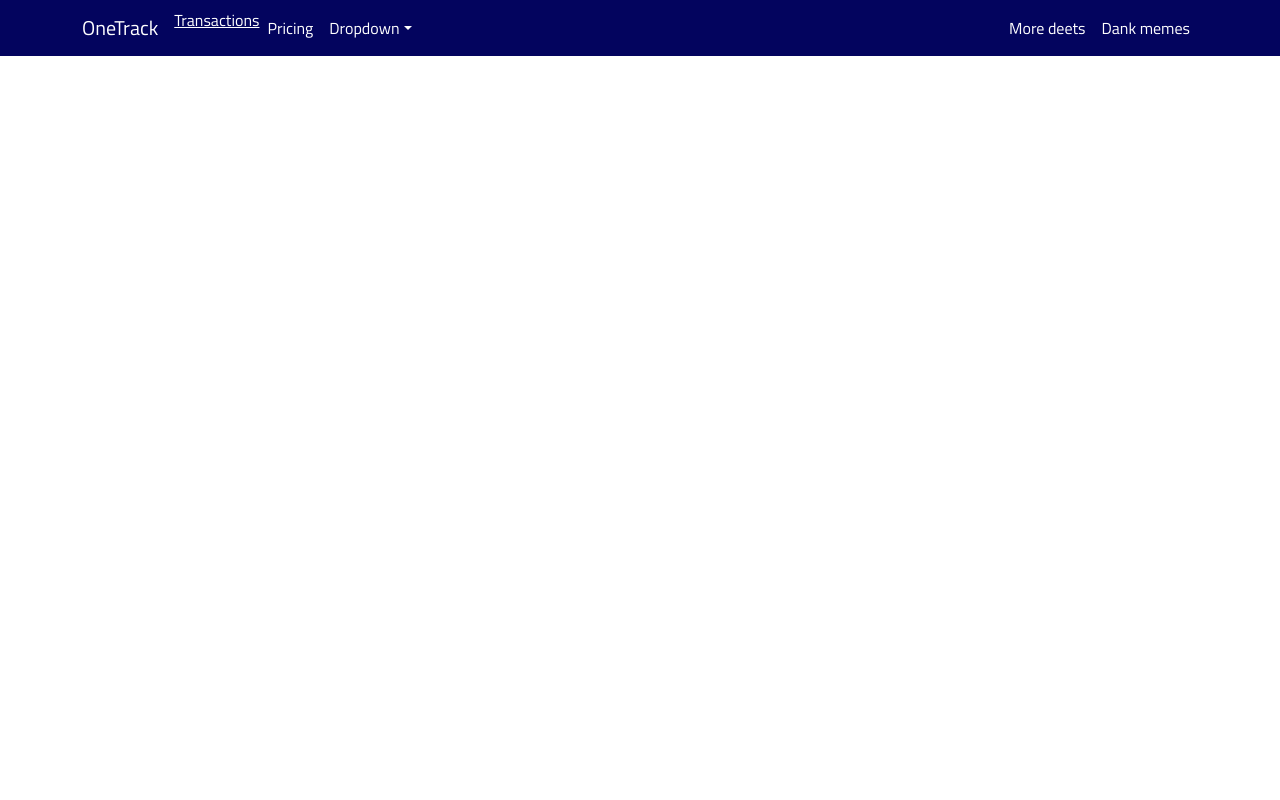
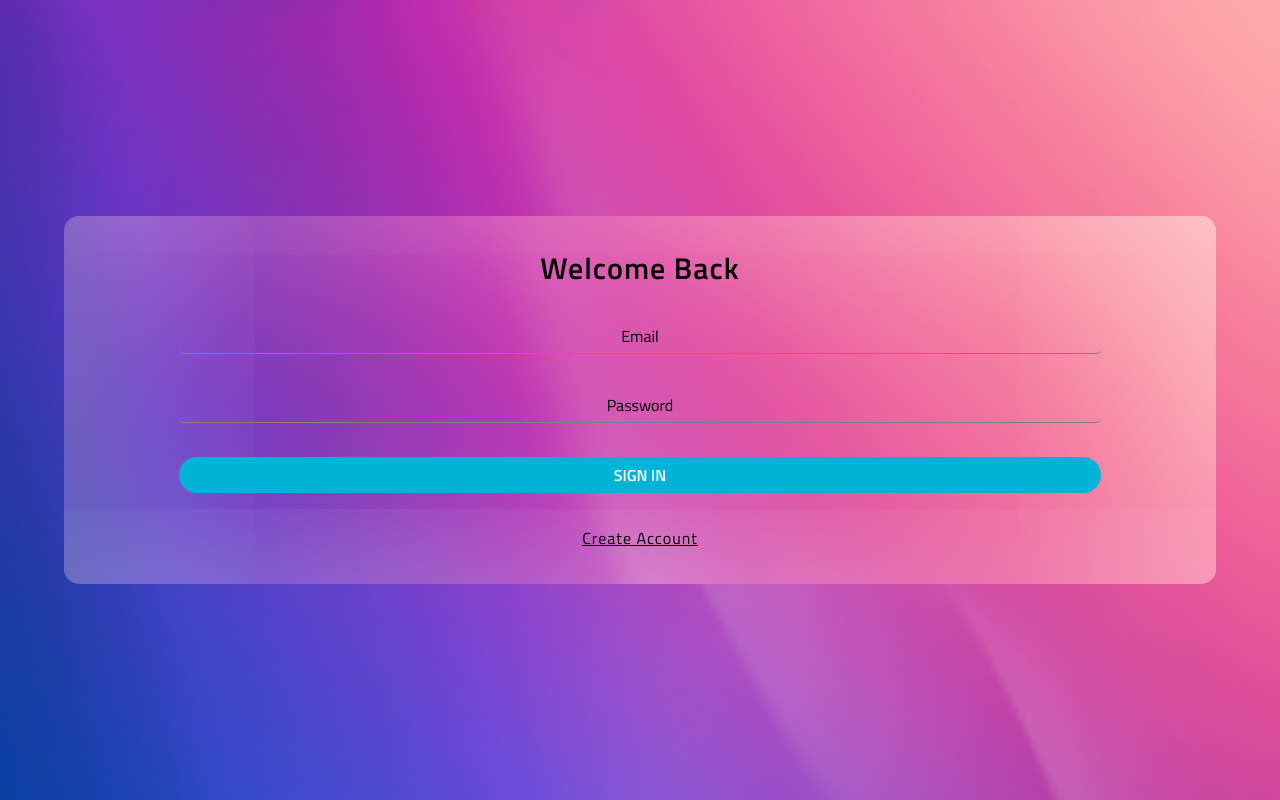
Before and after one commit to sebcyde/OneTrack, a React (Vite) app in the folder OneTrack/: page /signin in a window 1280 px wide. Built offline with nearby package versions, Linux system fonts and the light colour scheme; no server answers.

Commit message:
auth pages styling

```diff
--- a/OneTrack/src/App.tsx
+++ b/OneTrack/src/App.tsx
@@ -1,17 +1,36 @@
 import { useEffect, useState } from 'react';
-import { Routes, Route } from 'react-router-dom';
+import { Routes, Route, useNavigate } from 'react-router-dom';
 import MainNavbar from './Components/MainNavbar/MainNavbar';
 import Dashboard from './Pages/Dashboard/Dashboard';
 import Transactions from './Pages/Transactions/Transactions';
 import LoadingScreen from './Pages/LoadingScreen/LoadingScreen';
+import SignUpComponent from './Pages/SignUp/SignUpComponent';
+import SignInComponent from './Pages/SignIn/SignInComponent';
+import { getAuth, onAuthStateChanged } from 'firebase/auth';
 
 function App() {
 	const [Loading, setLoading] = useState<boolean>(true);
+	const [MainNav, setMainNav] = useState<any>(undefined);
+	const navigate = useNavigate();
+	const auth = getAuth();
 
 	useEffect(() => {
 		setTimeout(() => {
 			setLoading(false);
 		}, 2000);
+	}, []);
+
+	useEffect(() => {
+		onAuthStateChanged(auth, (user) => {
+			if (!user) {
+				console.log('From App. No User Present');
+				navigate('/signin');
+				setMainNav(undefined);
+			} else {
+				navigate('/');
+				setMainNav(<MainNavbar />);
+			}
+		});
 	}, []);
 
 	return (
@@ -20,9 +39,11 @@ function App() {
 				<LoadingScreen />
 			) : (
 				<>
-					<MainNavbar />
+					{MainNav}
 					<Routes>
 						<Route path="/" element={<Dashboard />} />
+						<Route path="/signup" element={<SignUpComponent />} />
+						<Route path="/signin" element={<SignInComponent />} />
 						<Route path="/transactions" element={<Transactions />} />
 					</Routes>
 				</>
--- /dev/null
+++ b/OneTrack/src/Pages/SignIn/SignInComponent.tsx
@@ -0,0 +1,46 @@
+import React, { useState } from 'react';
+import { Button } from 'react-bootstrap';
+import { Link, useNavigate } from 'react-router-dom';
+import { getAuth } from 'firebase/auth';
+import { SignIn, app } from '../../Config/Firebase.js';
+
+function SignInComponent(): any {
+	const auth = getAuth(app);
+	const [UserEmail, setUserEmail] = useState('');
+	const [UserPassword, setUserPassword] = useState('');
+	const navigate = useNavigate();
+
+	const SetSignIn = (e: any) => {
+		e.preventDefault();
+		SignIn(auth, UserEmail, UserPassword);
+	};
+
+	return (
+		<div className="SignInContainer">
+			<div>
+				<form
+					onSubmit={(e) => {
+						e.preventDefault();
+						SignIn(auth, UserEmail, UserPassword);
+					}}
+				>
+					<h2>Welcome Back</h2>
+					<input
+						type="text"
+						placeholder="Email"
+						onChange={(e) => setUserEmail(e.target.value)}
+					/>
+					<input
+						type="text"
+						placeholder="Password"
+						onChange={(e) => setUserPassword(e.target.value)}
+					/>
+					<Button onClick={SetSignIn}>Sign In</Button>
+					<Link to="/signup">Create account</Link>
+				</form>
+			</div>
+		</div>
+	);
+}
+
+export default SignInComponent;
--- /dev/null
+++ b/OneTrack/src/Pages/SignUp/SignUpComponent.tsx
@@ -0,0 +1,46 @@
+import React, { useState } from 'react';
+import { Button } from 'react-bootstrap';
+import { Link } from 'react-router-dom';
+import { getAuth } from 'firebase/auth';
+import { SignUp, app } from '../../Config/Firebase.js';
+
+function SignUpComponent() {
+	const auth = getAuth(app);
+	const [UserPassword, setUserPassword] = useState('');
+	const [UserEmail, setUserEmail] = useState('');
+	const [UserName, setUserName] = useState('');
+
+	const SetSignUp = (e: any) => {
+		e.preventDefault();
+		SignUp(auth, UserEmail, UserPassword, UserName);
+	};
+
+	return (
+		<div className="SignUnContainer">
+			<div>
+				<form>
+					<h2>Sign Up</h2>
+					<input
+						type="text"
+						placeholder="Name"
+						onChange={(e) => setUserName(e.target.value)}
+					/>
+					<input
+						type="text"
+						placeholder="Email"
+						onChange={(e) => setUserEmail(e.target.value)}
+					/>
+					<input
+						type="text"
+						placeholder="Password"
+						onChange={(e) => setUserPassword(e.target.value)}
+					/>
+					<Button onClick={SetSignUp}>Sign Up</Button>
+					<Link to="/signin">Already have an account?</Link>
+				</form>
+			</div>
+		</div>
+	);
+}
+
+export default SignUpComponent;
--- /dev/null
+++ b/OneTrack/src/Styles/AuthPages.scss
@@ -0,0 +1,96 @@
+.SignInContainer,
+.SignUnContainer {
+	display: flex;
+	flex-direction: column;
+	height: 100vh;
+	width: 100vw;
+	display: flex;
+	justify-content: center;
+	align-items: center;
+	color: black;
+	// background-image: linear-gradient(
+	// 	109.6deg,
+	// 	rgba(156, 252, 248, 1) 11.2%,
+	// 	rgba(110, 123, 251, 1) 91.1%
+	// );
+	background-image: url('../assets/BG/abstract1.png');
+	background-size: cover;
+
+	> div {
+		// border: 1px solid black;
+		background-color: white;
+		width: 90%;
+		height: 46%;
+		text-align: center;
+		display: flex;
+		flex-direction: column;
+		align-items: center;
+		justify-content: space-evenly;
+		border-radius: 15px;
+		letter-spacing: 1px;
+		position: relative;
+		z-index: 1;
+		background: inherit;
+		overflow: hidden;
+
+		&::before {
+			content: '';
+			position: absolute;
+			background: inherit;
+			z-index: -1;
+			top: 0;
+			left: 0;
+			right: 0;
+			bottom: 0;
+			box-shadow: inset 0 0 2000px rgba(255, 255, 255, 0.6);
+			filter: blur(10px);
+			margin: -20px;
+		}
+
+		h2 {
+			margin: 0;
+			font-weight: 600;
+			font-size: 30px;
+		}
+
+		form {
+			display: flex;
+			flex-direction: column;
+			width: 80%;
+			height: 100%;
+			justify-content: space-evenly;
+			margin: 0 auto;
+
+			input {
+				border-radius: 5px;
+				background-color: transparent;
+				padding: 5px;
+				color: black;
+				text-align: center;
+				border: none;
+				border-bottom: 1px solid gray;
+
+				&::placeholder {
+					color: black;
+				}
+				&:focus-visible {
+					border: 1px solid gray;
+				}
+			}
+
+			button {
+				border: none;
+				background: #00b4d8;
+				text-transform: uppercase;
+				border-radius: 20px;
+				color: white;
+				font-weight: 600;
+			}
+
+			a {
+				color: black;
+				text-transform: capitalize;
+			}
+		}
+	}
+}
--- a/OneTrack/src/Styles/Main.scss
+++ b/OneTrack/src/Styles/Main.scss
@@ -2,3 +2,4 @@
 @import './MainNavbar.scss';
 @import './Dashboard.scss';
 @import './Charts.scss';
+@import './AuthPages.scss';
```
Also changed, not shown: OneTrack/src/assets/BG/abstract1.png (added).
